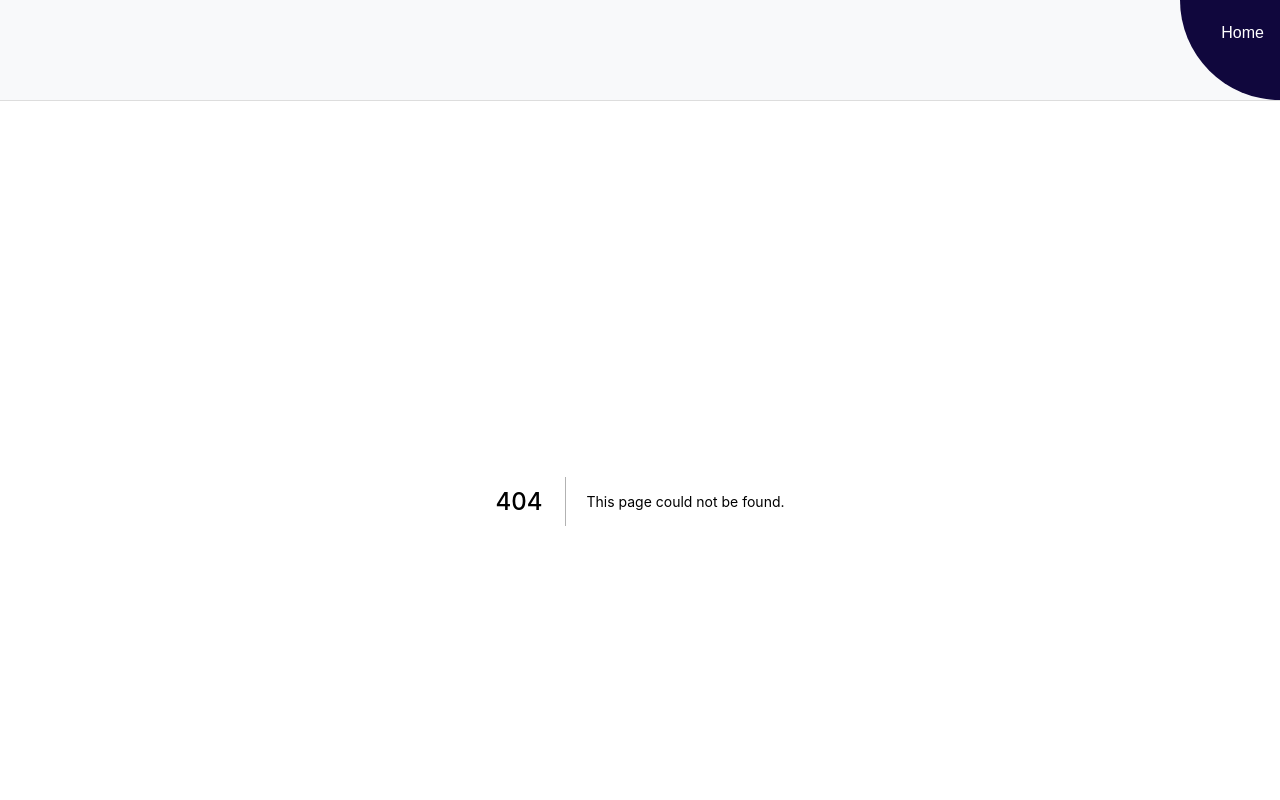
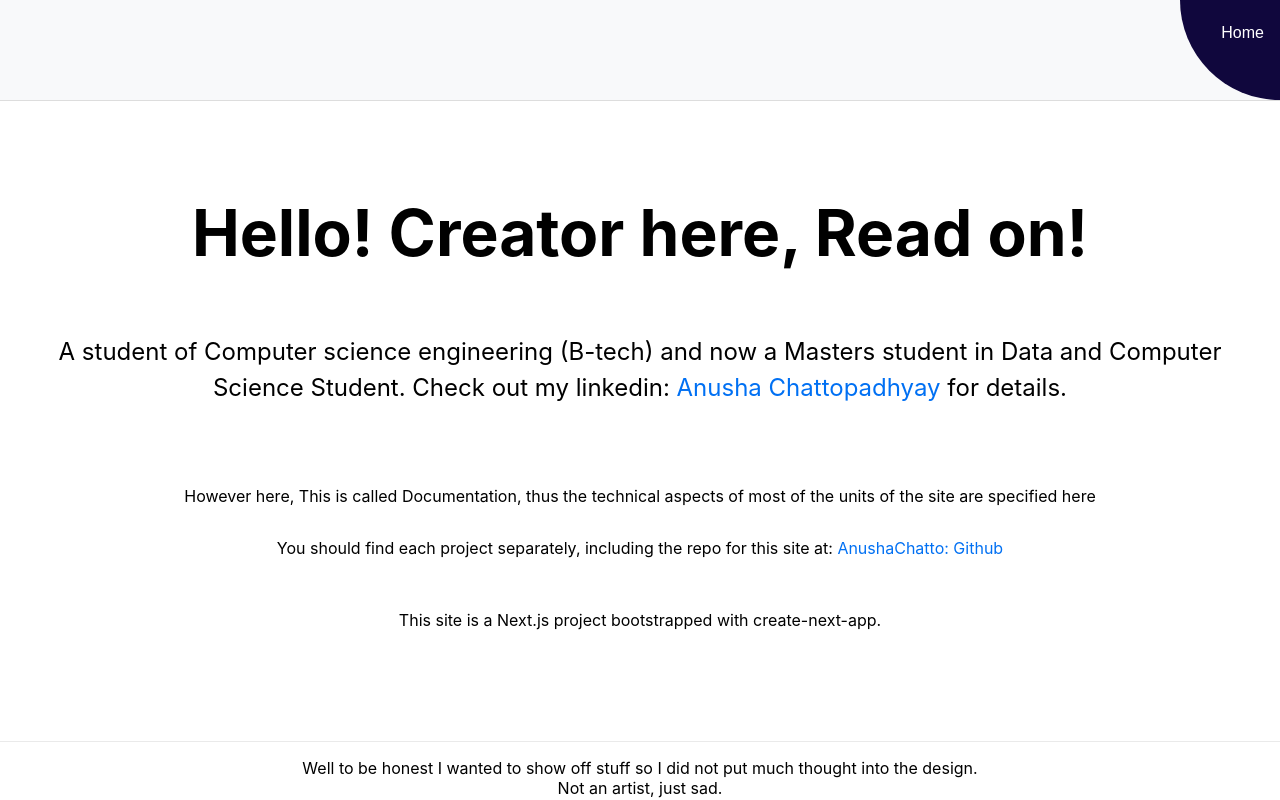
Before and after one commit to AnushaChatto/i_panicked_and_made_this, a Next.js app: page /documentation in a window 1280 px wide. Before the commit this address had no page. Shown: the top 800 px of the page. Built offline with nearby package versions, Linux system fonts and the light colour scheme.

Commit message:
documentation page added

```diff
--- /dev/null
+++ b/pages/documentation.tsx
@@ -0,0 +1,31 @@
+import type { NextPage } from "next";
+import Head from "next/head";
+import Image from "next/image";
+import styles from "../styles/Home.module.scss";
+import Link from 'next/link'
+const DynamicAlgos: NextPage = () => {
+    return (
+        <div className={styles.container}>
+          <Head>
+            <title>Why?</title>
+            <meta name="description" content="I panicked and Made this" />
+            <link rel="icon" href="/favicon.ico" />
+          </Head>
+
+          <main className={styles.main}>
+            <h1 className={styles.title}>Hello! Creator here, Read on!</h1>
+
+            <p className={styles.description}>
+              A student of Computer science engineering (B-tech) and now a Masters student in Data and Computer Science Student.
+              Check out my linkedin: <Link href="https://de.linkedin.com/in/anusha-chattopadhyay">Anusha Chattopadhyay</Link> for details.
+            </p>
+            <p>However here, This is called Documentation, thus the technical aspects of most of the units of the site are specified here</p>
+            <p>You should find each project separately, including the repo for this site at: <Link href="https://github.com/AnushaChatto">AnushaChatto: Github</Link></p>
+            <br></br>
+            <p>This site is a Next.js project bootstrapped with create-next-app.</p>
+          </main>
+        </div>
+      );
+}
+
+export default DynamicAlgos
--- a/pages/dynamicAlgos.tsx
+++ b/pages/dynamicAlgos.tsx
@@ -13,7 +13,7 @@ const DynamicAlgos: NextPage = () => {
           </Head>
 
           <main className={styles.main}>
-            <h1 className={styles.title}>This is a few random algorithms and decided to go ahead and add them</h1>
+            <h1 className={styles.title}>These are a few random algorithms and decided to go ahead and add them</h1>
 
             <p className={styles.description}>
               Take a look
--- a/pages/index.tsx
+++ b/pages/index.tsx
@@ -20,7 +20,7 @@ const Home: NextPage = () => {
         </p>
 
         <div className={styles.grid}>
-          <Link href="#">
+          <Link href="/documentation">
             <div className={styles.card}>
               <h2>Documentation?? &rarr;</h2>
               <p>Why did I make this? and How?.</p>
```
